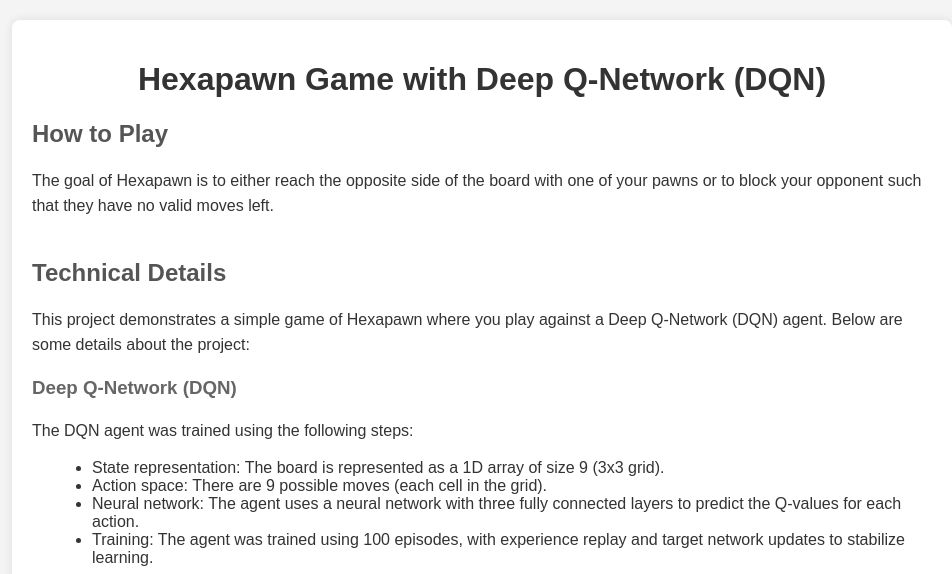
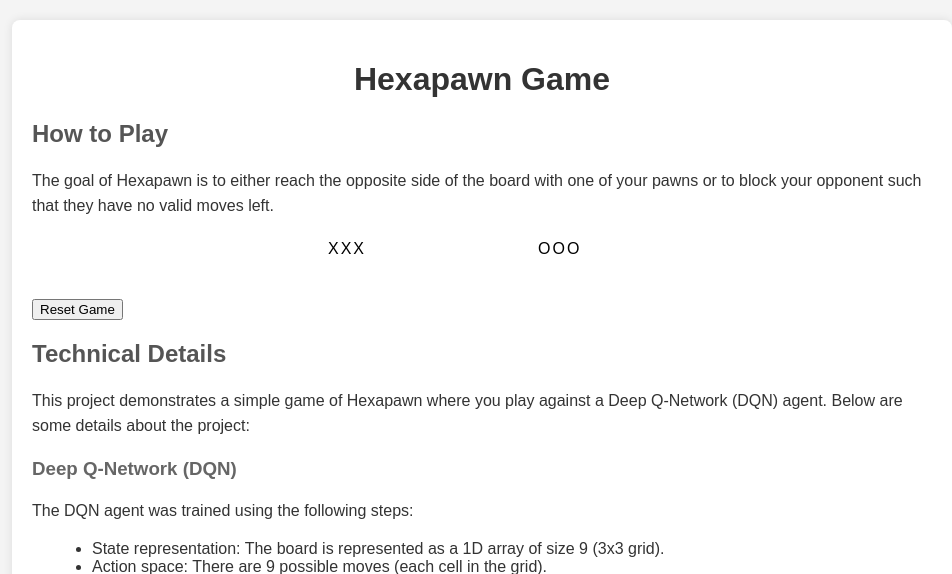
Before and after one commit to benjamin-hutchings/DQN-RLAgent-Hexapawn, a Flask app: page / in a window 1280 px wide. Shown: the top 574 px of the page, without its empty margins (158-1110 px from the left). Run offline with Flask 3, Linux system fonts and the light colour scheme.

Commit message:
Update GUI with instructions and technical details - fix board

```diff
--- a/templates/index.html
+++ b/templates/index.html
@@ -3,18 +3,20 @@
 <head>
     <meta charset="UTF-8">
     <meta name="viewport" content="width=device-width, initial-scale=1.0">
-    <title>Hexapawn with DQN</title>
+    <title>Hexapawn Game</title>
     <link rel="stylesheet" href="/static/styles.css">
 </head>
 <body>
     <div class="container">
-        <h1>Hexapawn Game with Deep Q-Network (DQN)</h1>
-        <div class="game-section">
+        <h1>Hexapawn Game</h1>
+        <div id="game">
             <h2>How to Play</h2>
             <p>The goal of Hexapawn is to either reach the opposite side of the board with one of your pawns or to block your opponent such that they have no valid moves left.</p>
             <div id="board"></div>
             <p id="message"></p>
+            <table id="board"></table>
         </div>
+        <button id="reset-button">Reset Game</button>
         <div class="info-section">
             <h2>Technical Details</h2>
             <p>This project demonstrates a simple game of Hexapawn where you play against a Deep Q-Network (DQN) agent. Below are some details about the project:</p>
@@ -54,6 +56,7 @@
             </ul>
         </div>
     </div>
+    </div>
     <script src="/static/script.js"></script>
 </body>
 </html>
```
